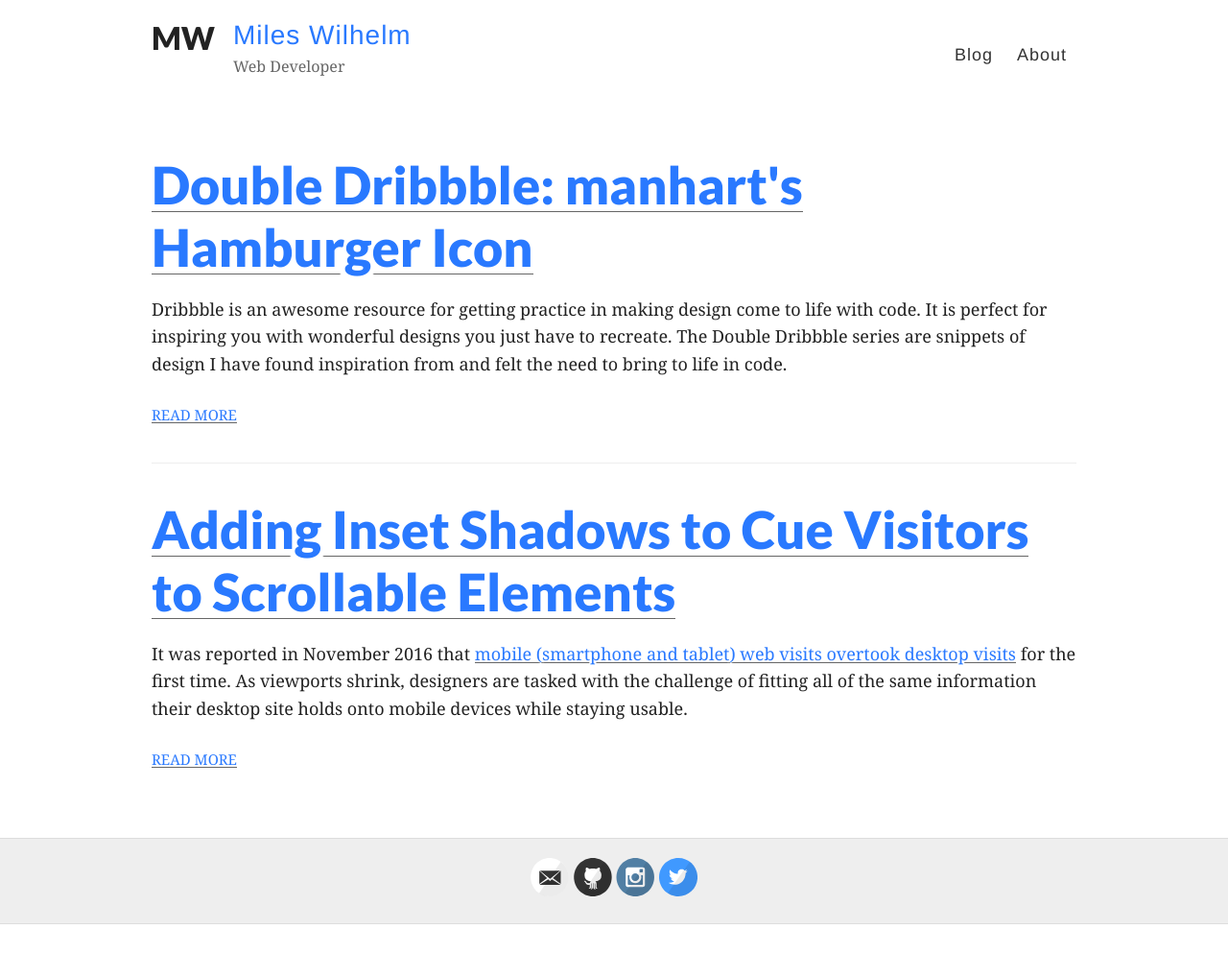
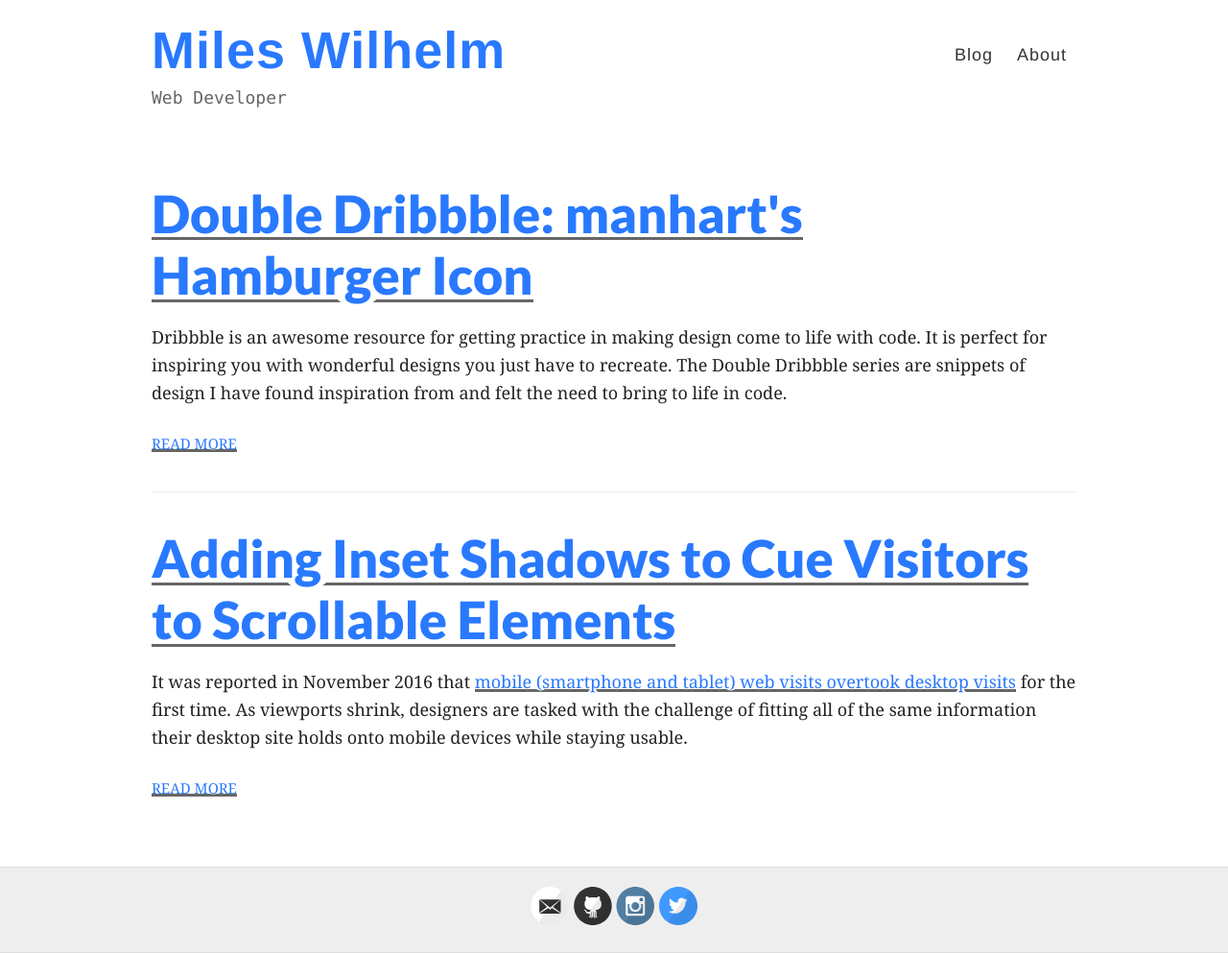
Before and after one commit to mileswilhelm/mileswilhelm.github.io, a Jekyll site: the page built from index.html, in a window 1280 px wide. Shown: the whole page at 96% size. Built offline with Jekyll 4.4.1, drawn with Linux system fonts in a browser that asks for light colours; before the commit the page ends 963 px from its top, so only the background shows below that.

Commit message:
Style updates

```diff
--- a/_layouts/default.html
+++ b/_layouts/default.html
@@ -22,7 +22,7 @@
         <div class="container">
           <header class="masthead clearfix">
             <!-- <a href="{{ site.baseurl }}/" class="site-avatar"><img src="{{ site.avatar }}" /></a> -->
-            <a href="{{ site.baseurl }}/" class="site-avatar"><h2>MW</h2></a>
+            <!-- <a href="{{ site.baseurl }}/" class="site-avatar"><h2>MW</h2></a> -->
 
             <div class="site-info">
               <h1 class="site-name"><a href="{{ site.baseurl }}/">{{ site.name }}</a></h1>
--- a/_sass/_variables.scss
+++ b/_sass/_variables.scss
@@ -62,6 +62,7 @@ $light-theme-gold: #feef81;
 $helveticaNeue: "Helvetica Neue", Helvetica, Arial, sans-serif;
 $serif-font-stack: Georgia, serif;
 $sans-serif-font-stack: "Lato","Trebuchet MS", "Segoe UI", $helveticaNeue;
+$console-font-stack: 'Inconsolata', 'Consolas', monospace;
 
 // Mobile breakpoints
 @mixin tablet {
@@ -88,7 +89,7 @@ $sans-serif-font-stack: "Lato","Trebuchet MS", "Segoe UI", $helveticaNeue;
 
 @mixin text-underline($color-bg, $color-text) {
   background-image: linear-gradient($gray, $gray);
-  background-size: 1px 1px;
+  background-size: 3px 3px;
   background-repeat: repeat-x;
   background-position: 0% 95%;
 }
--- a/style.scss
+++ b/style.scss
@@ -224,15 +224,14 @@ img {
   color: $darkGray;
   cursor: pointer;
   font-family: $helveticaNeue;
-  font-weight: 300;
-  font-size: 28px;
   letter-spacing: 1px;
 }
 
 .site-description {
   margin: -5px 0 0 0;
   color: $gray;
-  font-size: 16px;
+  font-size: 18px;
+  font-family: $console-font-stack;
 
   @include tablet {
     margin: 3px 0;
```
